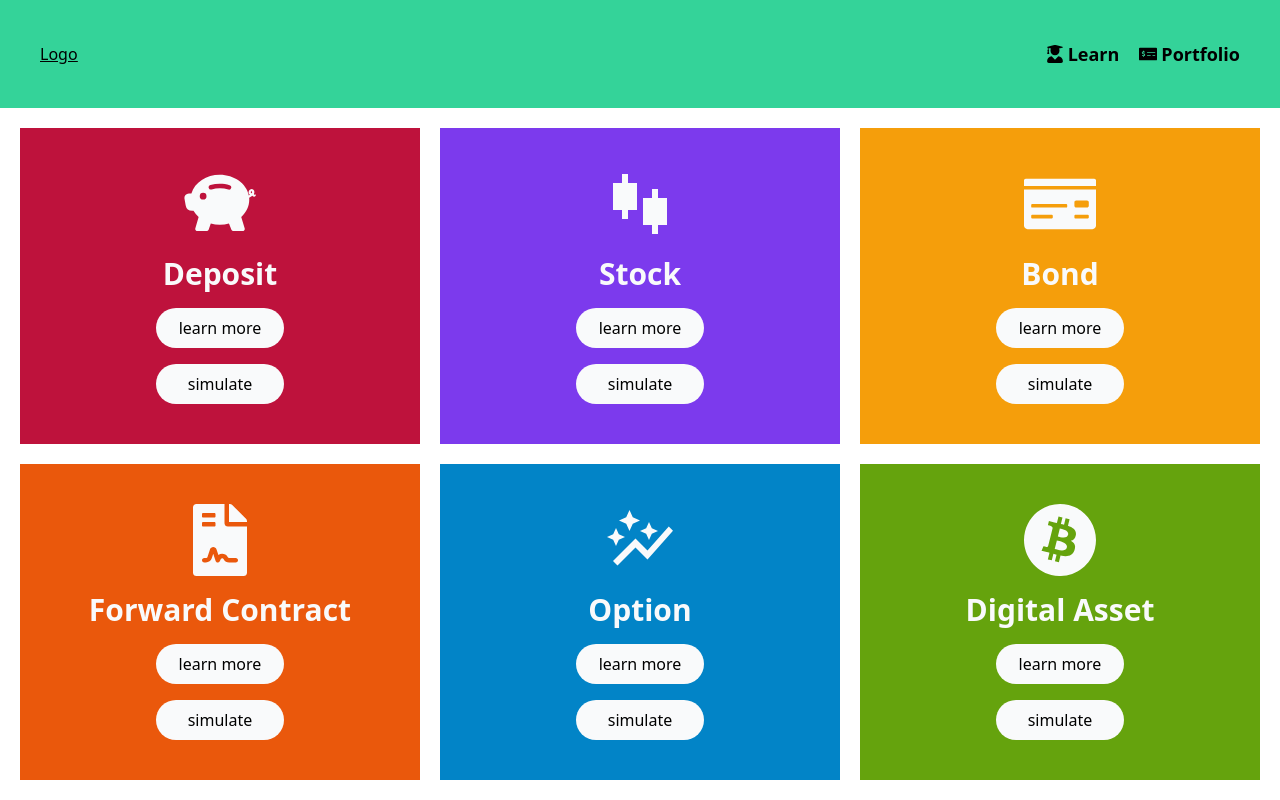
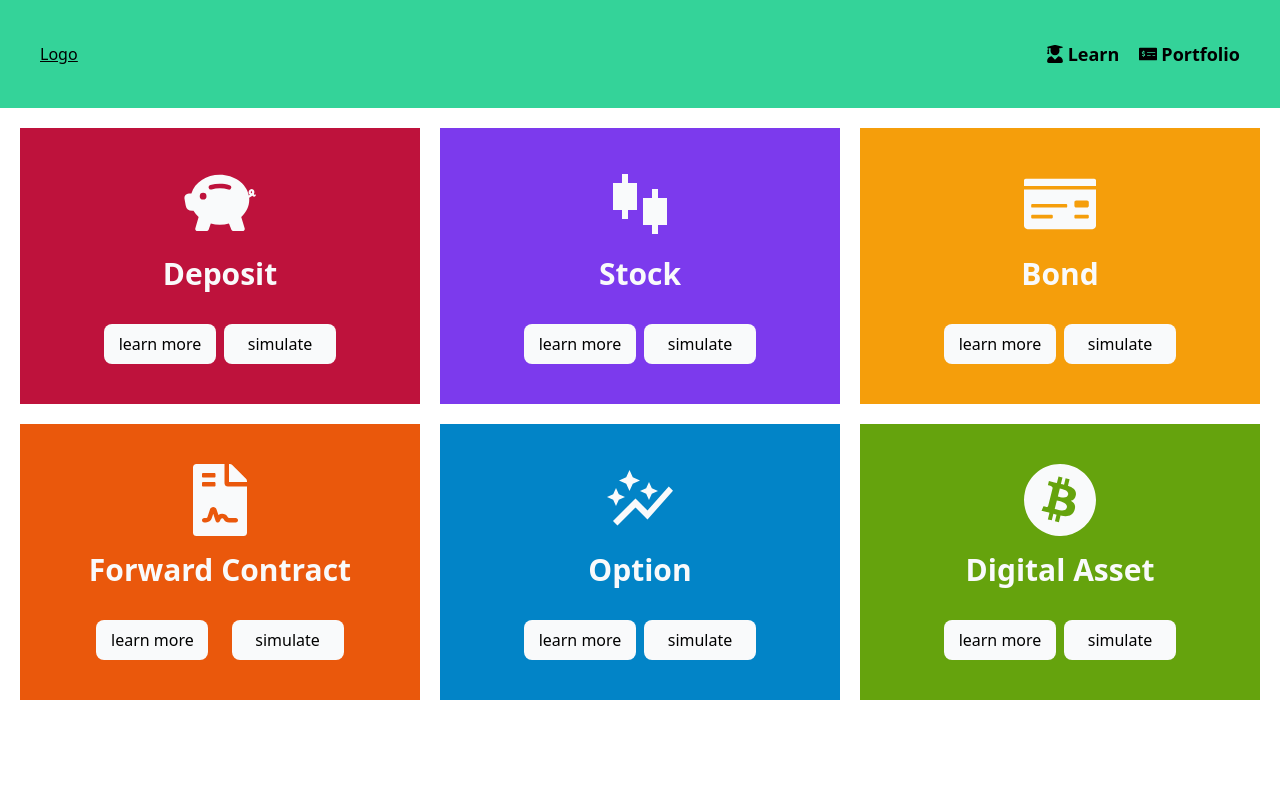
Before and after one commit to ckasidis/fin-ed-nextjs-frontend, a Next.js app: page /learn in a window 1280 px wide. Built offline with nearby package versions, Linux system fonts and the light colour scheme.

Commit message:
modify GridCard style

```diff
--- a/components/common/GridCard.tsx
+++ b/components/common/GridCard.tsx
@@ -23,17 +23,19 @@ const GridCard: NextPage<Props> = ({
 		<div className={`${bgColor} grid gap-4 justify-center py-10 text-center`}>
 			<div className="text-7xl mx-auto text-gray-50">{createElement(icon)}</div>
 			<h2 className="text-3xl font-bold text-gray-50">{title}</h2>
+			<div className="flex gap-2 mt-4">
 				<div
-				className="bg-gray-50 w-32 py-2 hover:bg-emerald-400 rounded-full mx-auto"
+					className="bg-gray-50 w-28 py-2 hover:bg-emerald-400 rounded-lg mx-auto"
 					onClick={() => setShowModal(true)}
 				>
 					learn more
 				</div>
 				<Link href={path}>
-				<div className="bg-gray-50 w-32 py-2 hover:bg-emerald-400 rounded-full mx-auto">
+					<div className="bg-gray-50 w-28 py-2 hover:bg-emerald-400 rounded-lg mx-auto">
 						simulate
 					</div>
 				</Link>
+			</div>
 			{showModal && (
 				<Modal handleClose={() => setShowModal(false)}>{children}</Modal>
 			)}
```
Lines whose indentation alone changed are shown as unchanged.
